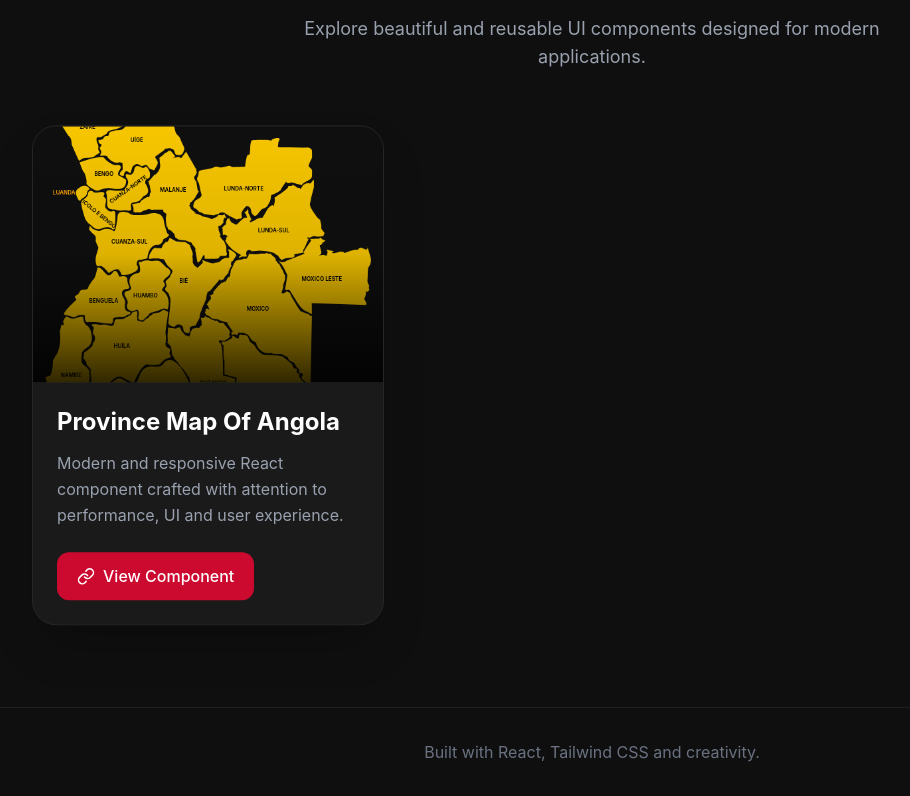
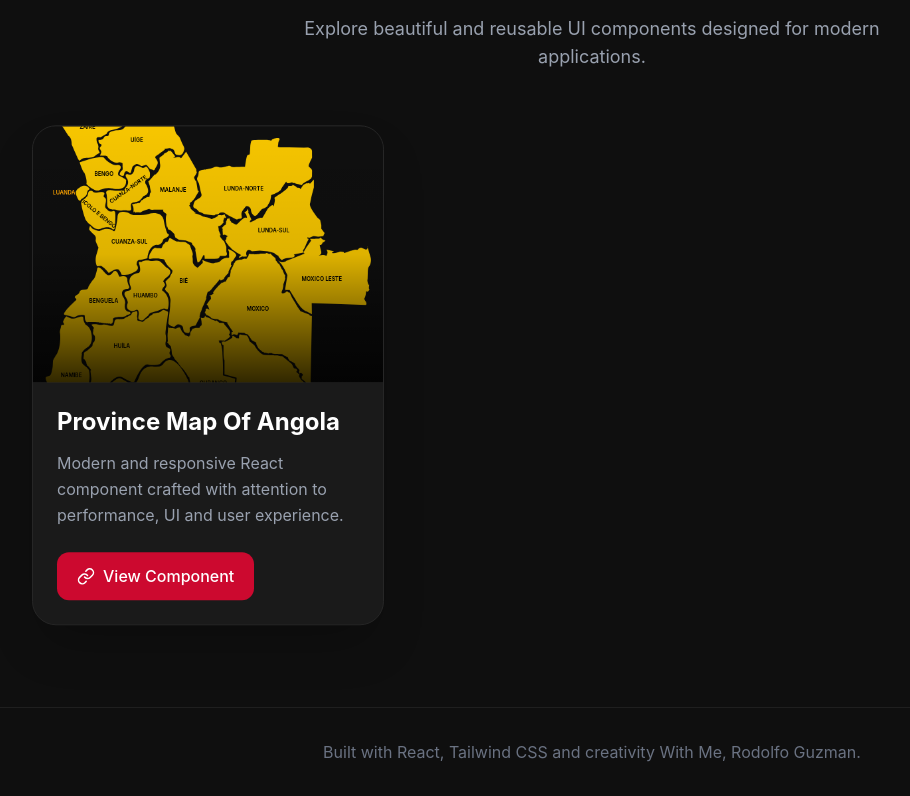
Before and after one commit to Bellbelliones/guzmancomponents, a React (Vite) app: page / in a window 1280 px wide. Shown: the part 933-1729 px from the top of the page, without its empty margins (48-958 px from the left). Built offline with nearby package versions, Linux system fonts and the light colour scheme.

Commit message:
alterado

```diff
--- a/src/pages/Home/index.tsx
+++ b/src/pages/Home/index.tsx
@@ -293,7 +293,7 @@ export default function Home() {
             : "border-[#DDDDDD] text-gray-600"
         }`}
       >
-        Built with React, Tailwind CSS and creativity.
+        Built with React, Tailwind CSS and creativity With Me, Rodolfo Guzman.
       </footer>
     </div>
   );
```
